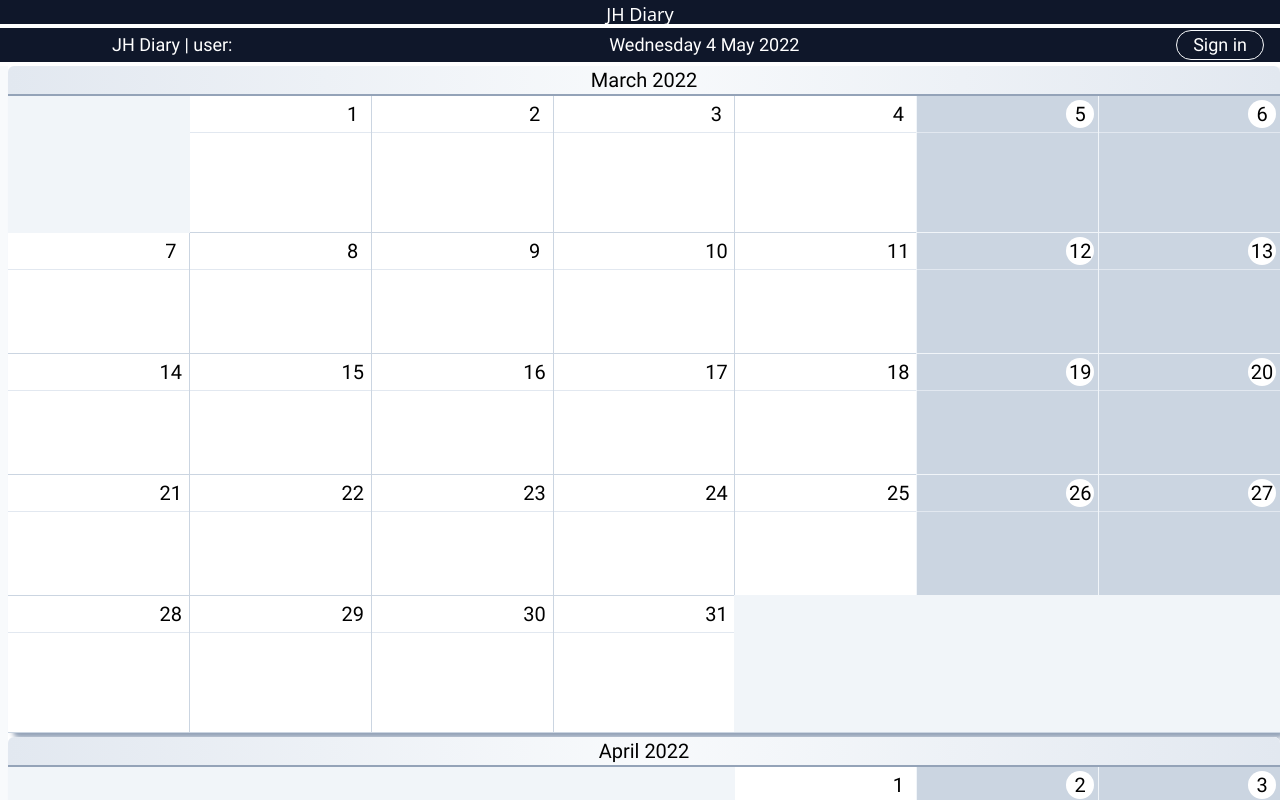
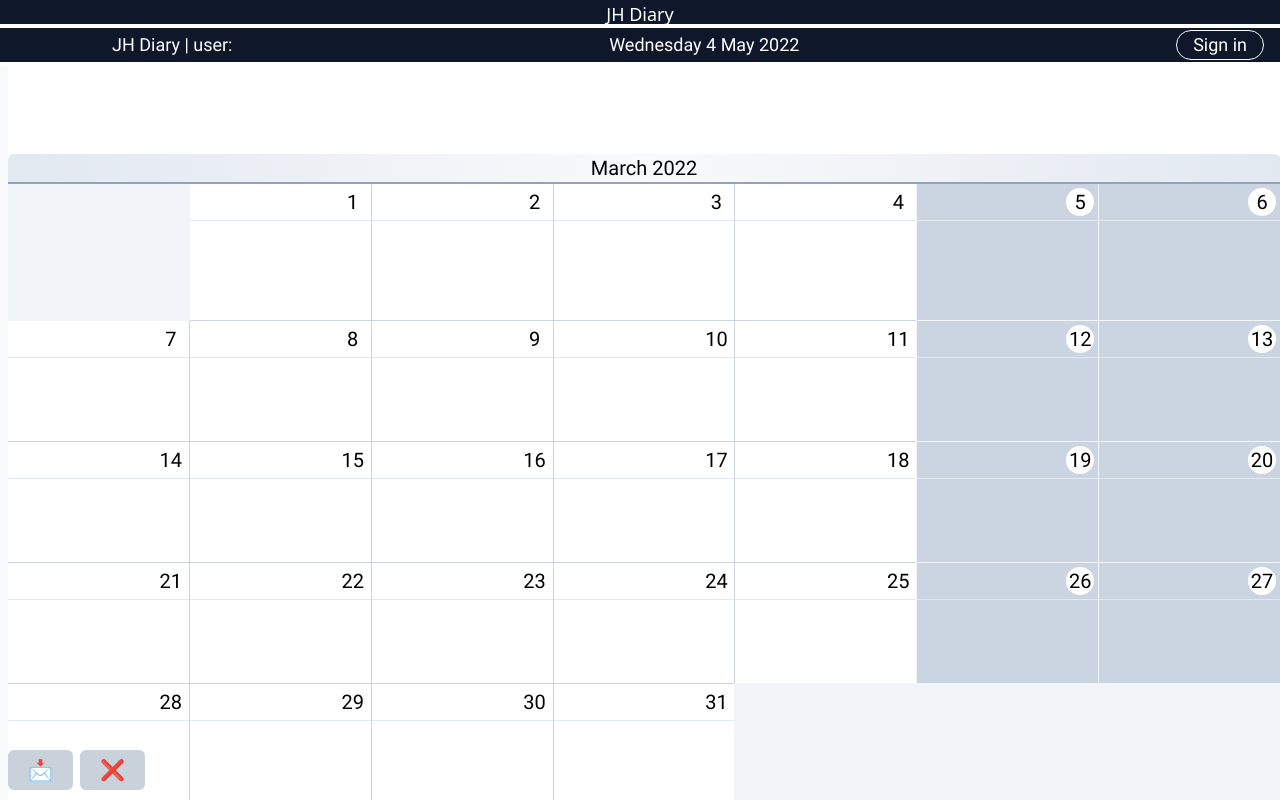
Before and after one commit to espin-tolosa/calendar-ts, a React (Vite) app: page / in a window 1280 px wide. Shown: the top 800 px of the page. Built offline with nearby package versions, Linux system fonts and the light colour scheme; no server answers.

Commit message:
Added: Footer buttons and some unclean things

```diff
--- a/package.json
+++ b/package.json
@@ -25,6 +25,8 @@
     "@types/node": "17.0.25",
     "@types/react": "18.0.6",
     "@types/react-dom": "18.0.2",
+    "@types/styled-components": "5.1.25",
+    "@types/tailwindcss": "3.0.11",
     "@typescript-eslint/eslint-plugin": "5.21.0",
     "@typescript-eslint/parser": "5.21.0",
     "@vitejs/plugin-react": "1.3.1",
@@ -36,7 +38,7 @@
     "jest": "27.5.1",
     "postcss": "8.4.12",
     "tailwind-styled-components": "2.1.6",
-    "tailwindcss": "3.0.24",
+    "tailwindcss": "3.1.4",
     "ts-jest": "27.1.4",
     "typescript": "4.6.3",
     "vite": "2.9.12"
--- a/src/api/handlers.ts
+++ b/src/api/handlers.ts
@@ -77,6 +77,8 @@ export function useGethDeleteEvent(eventSelected: event): () => void {
     const MAX_ATTEMPTS = 10;
     const success = (code: number) => code === 204;
 
+    console.log(eventSelected);
+
     eventDispatcher({
       type: "delete",
       payload: [eventSelected!],
--- a/src/api/useGetAllEventsFrom.ts
+++ b/src/api/useGetAllEventsFrom.ts
@@ -14,7 +14,7 @@ export const useGetAllEventsFrom = ({ year, month }: CustomTypes.Month) => {
 
   const eventsDispatcher = useEventDispatch();
 
-  useEffect(() => {
+  const hFetchAll = () => {
     //The response from database is not the same if I send a query with only year-month
     //my local version of MySQL responds in the same way, but the version of freehostia gives an empty array with success code 201
     const start = `${fromYear}-${fromMonth}-01`;
@@ -36,5 +36,11 @@ export const useGetAllEventsFrom = ({ year, month }: CustomTypes.Month) => {
         }, 1000);
       }
     })();
+  };
+
+  useEffect(() => {
+    hFetchAll();
   }, []);
+
+  return hFetchAll;
 };
--- a/src/components/Event/main.tsx
+++ b/src/components/Event/main.tsx
@@ -26,7 +26,7 @@ export const Event = ({ event, index }: { event: event; index: number }) => {
         index: index, //!Corrected bug: was using event.end wich is zero
       };
     }
-  }, [event]);
+  });
 
   useEffect(() => {
     if (typeof event.mutable === "object") {
@@ -134,6 +134,7 @@ export const Event = ({ event, index }: { event: event; index: number }) => {
           e.preventDefault();
         }}
         onKeyDown={(e) => {
+          e.stopPropagation();
           if (e.ctrlKey && e.code === "Delete") {
             hDelete();
           }
--- a/src/components/Event/textArea.tsx
+++ b/src/components/Event/textArea.tsx
@@ -14,6 +14,8 @@ export const EventTextArea = ({ event }: TextArea) => {
   const textRef = useRef<HTMLSpanElement>(null);
   const eventDispatcher = useEventDispatch();
   const pushDaysDispatcher = usePushedDaysDispatcher();
+
+  //console.log(event.job);
 
   if (event.job === "") {
     return <></>;
--- a/src/components/Topnav/main.tsx
+++ b/src/components/Topnav/main.tsx
@@ -42,8 +42,8 @@ export const Topnav = () => {
       {/*right-header*/}
       <StyledTopnav.TWlogout
         title={"Cleans up your session token | Ctrl+Alt+q"}
-        onClick={(evt) => {
-          evt.stopPropagation();
+        onClick={(e) => {
+          e.stopPropagation();
           //cleanSession();
           //!Developing
           const development = () => {
--- a/src/components/Topnav/tw.tsx
+++ b/src/components/Topnav/tw.tsx
@@ -13,6 +13,10 @@ export const TWtitle = tw.div`
 	overflow-hidden whitespace-nowrap text-ellipsis portrait:mr-2 text-white
 `;
 
+//interface ButtonProps extends React.ButtonHTMLAttributes<HTMLButtonElement> {
+//  title: string;
+//}
+
 export const TWlogout = tw.button`
 	text-white hover:text-black border-[1px] hover:bg-slate-50 my-0.5 mr-4 border-slate-50 hover:border-transparent rounded-full px-4 bg-transparent transition-colors
 `;
--- a/src/hooks/useController.tsx
+++ b/src/hooks/useController.tsx
@@ -12,7 +12,9 @@ type Action =
   | { type: "resetController" };
 
 const cControllerState = createContext(init);
-const cControllerDispatch = createContext<React.Dispatch<Action>>(() => {});
+const cControllerDispatch = createContext<React.Dispatch<Action>>(() => {
+  return;
+});
 
 cControllerState.displayName = "Controller State";
 cControllerDispatch.displayName = "Controller State Dispatcher";
@@ -47,13 +49,13 @@ function reducerController(state: typeof init, action: Action) {
 }
 
 /* to provide access */
-export const ControllerProvider: composition = ({ children }) => {
+export const ControllerProvider: composition = (propTypes) => {
   const [state, dispatch] = useReducer(reducerController, init);
 
   return (
     <cControllerState.Provider value={state}>
       <cControllerDispatch.Provider value={dispatch}>
-        {children}
+        {propTypes.children}
       </cControllerDispatch.Provider>
     </cControllerState.Provider>
   );
--- a/src/index.css
+++ b/src/index.css
@@ -22,6 +22,13 @@
       print-color-adjust: exact;
       -webkit-print-color-adjust: exact;
     }
+  }
+}
+
+@layer utilities {
+  .sticky-footer {
+    position: sticky;
+    top: calc(100vh - 50px);
   }
 }
 
--- a/src/layouts/Board.tsx
+++ b/src/layouts/Board.tsx
@@ -8,12 +8,26 @@ export const LayoutBoard = () => {
   const nextDates = useInfiniteScroll(1);
   const prevDates = ListPrevDates(nextDates[0], 2);
   //Query All Events
-  useGetAllEventsFrom(prevDates[1]);
+  const hFetchAll = useGetAllEventsFrom(prevDates[1]);
 
   //Fetch event after login
 
   return (
     <TWboard id={"Board"}>
+      <div
+        className="sticky-footer w-min p-5 h-10 z-TopLayer bg-slate-400/50 flex items-center rounded-md text-white"
+        onClick={hFetchAll}
+      >
+        {"📩"}
+      </div>
+      <div
+        className="sticky-footer left-20 w-min p-5 h-10 z-TopLayer bg-slate-400/50 flex items-center rounded-md text-white"
+        onClick={() => {
+          window.alert("Delete event not implemente jet");
+        }}
+      >
+        {"❌"}
+      </div>
       <MemoMonth {...prevDates[1]} />
       <MemoMonth {...prevDates[0]} />
       {nextDates.map((value) => {
--- a/src/layouts/Main.tsx
+++ b/src/layouts/Main.tsx
@@ -51,6 +51,7 @@ export const LayoutMain = () => {
   return (
     <tw_Layouts.TWapp id={"app"}>
       {/*header-layout*/}
+
       <LayoutHeader />
 
       {/*main-layout: layout-grid*/}
--- a/tailwind.config.js
+++ b/tailwind.config.js
@@ -1,3 +1,4 @@
+/** @type {import('tailwindcss').Config} */
 // eslint-disable-next-line no-undef
 module.exports = {
   content: ["./index.html", "./src/**/*.{vue,js,ts,jsx,tsx}"],
```
